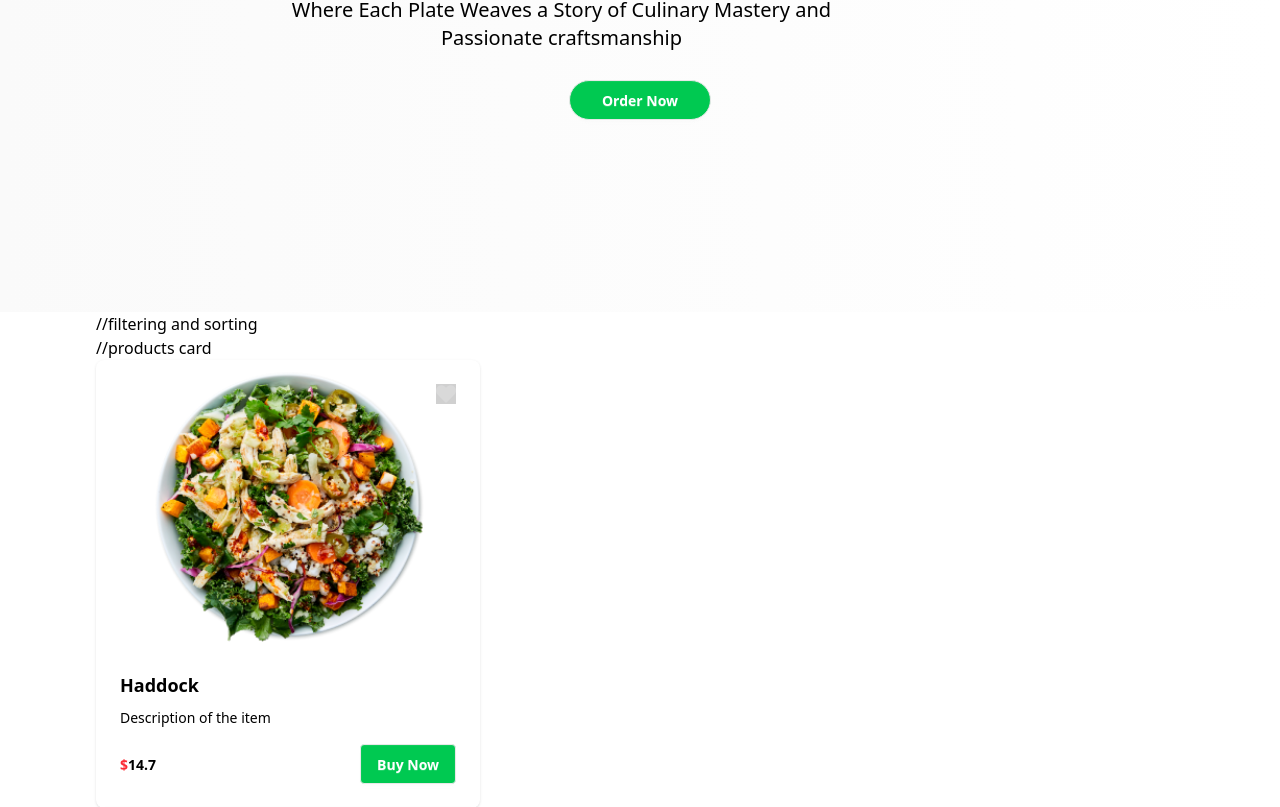
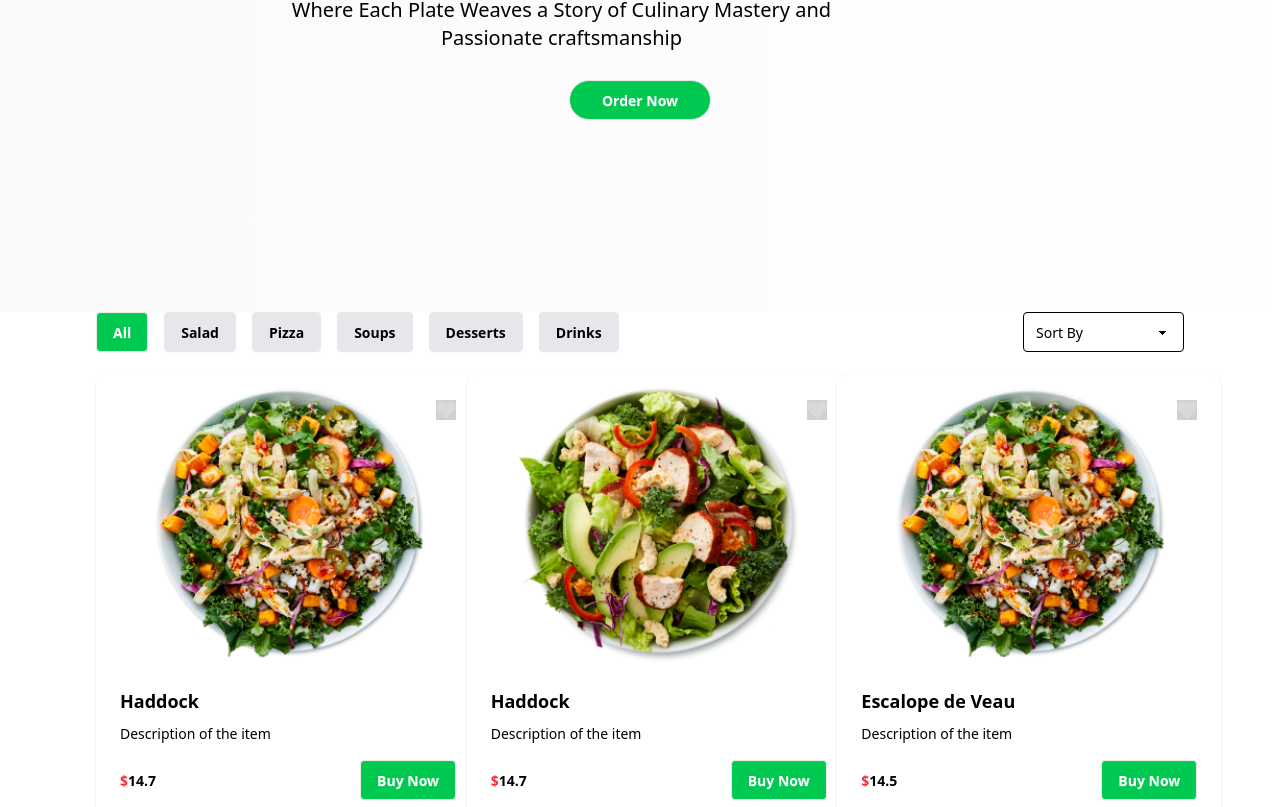
Before and after one commit to JaninduRSD/Foodi, a React (Vite) app: page /menu in a window 1280 px wide. Shown: the part 290-1097 px from the top of the page. Built offline with nearby package versions, Linux system fonts and the light colour scheme.

Commit message:
Enhance Menu component with filtering and sorting options; improve UI for category selection

```diff
--- a/src/pages/shop/Menu.jsx
+++ b/src/pages/shop/Menu.jsx
@@ -75,12 +75,30 @@ const Menu = () => {
                 </div>
         </div>
         <div className='section-container'>
-          //filtering and sorting
+          {/* filtering and sorting */}
            <div>
+             <div className='flex justify-between items-center mb-6'>
+                <div className='flex gap-4'>
+                  <button onClick={() => showAll()} className={`btn ${selectesCategory === 'All' ? 'bg-green-500 text-white' : 'bg-gray-200 text-black'} px-4 py-2 rounded`}>All</button>
+                  <button onClick={() => filterItems('salad')} className={`btn ${selectesCategory === 'salad' ? 'bg-green-500 text-white' : 'bg-gray-200 text-black'} px-4 py-2 rounded`}>Salad</button>
+                  <button onClick={() => filterItems('pizza')} className={`btn ${selectesCategory === 'pizza' ? 'bg-green-500 text-white' : 'bg-gray-200 text-black'} px-4 py-2 rounded`}>Pizza</button>
+                  <button onClick={() => filterItems('soup')} className={`btn ${selectesCategory === 'soup' ? 'bg-green-500 text-white' : 'bg-gray-200 text-black'} px-4 py-2 rounded`}>Soups</button>
+                  <button onClick={() => filterItems('dessert')} className={`btn ${selectesCategory === 'dessert' ? 'bg-green-500 text-white' : 'bg-gray-200 text-black'} px-4 py-2 rounded`}>Desserts</button>
+                  <button onClick={() => filterItems('drinks')} className={`btn ${selectesCategory === 'drinks' ? 'bg-green-500 text-white' : 'bg-gray-200 text-black'} px-4 py-2 rounded`}>Drinks</button>
 
+                </div>
+                <div>
+                  <select value={sortOption} onChange={(e) => handleSortChange(e.target.value)} className='select select-bordered border-black w-full max-w-xs bg-white text-black'>
+                    <option value="default">Sort By</option>
+                    <option value="A-Z">A-Z</option>
+                    <option value="Z-A">Z-A</option>
+                    <option value="low-to-high">Price: Low to High</option>
+                  </select>
+                </div>
+              </div>
            </div>
-           //products card
-           <div>
+           {/* products card */}
+           <div className='grid grid-cols-1 md:grid-cols-2 lg:grid-cols-3 gap-6'>
             {
               filteredItems.map((item) => (
                 <Cards key={item.id} item={item}/>
```
